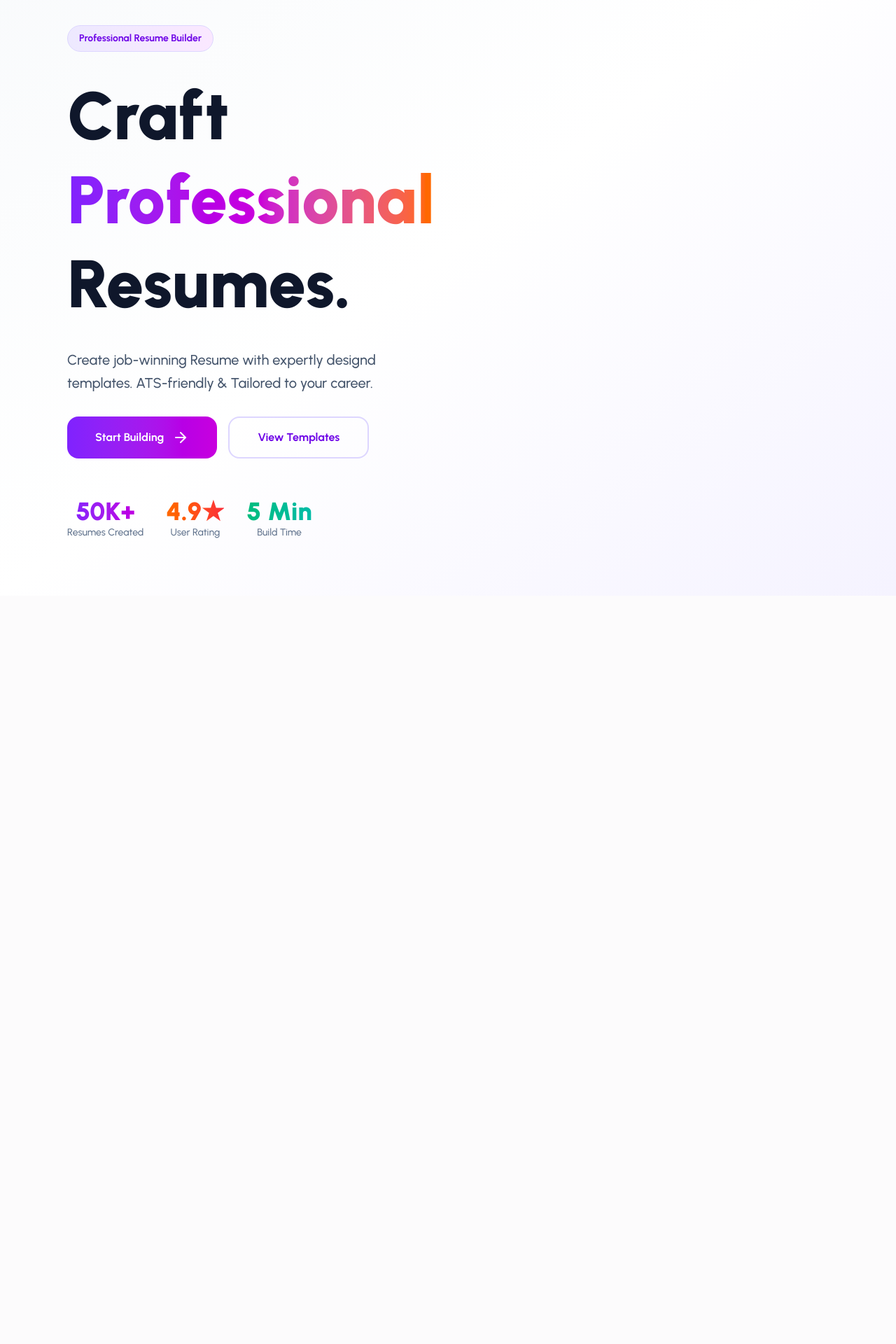
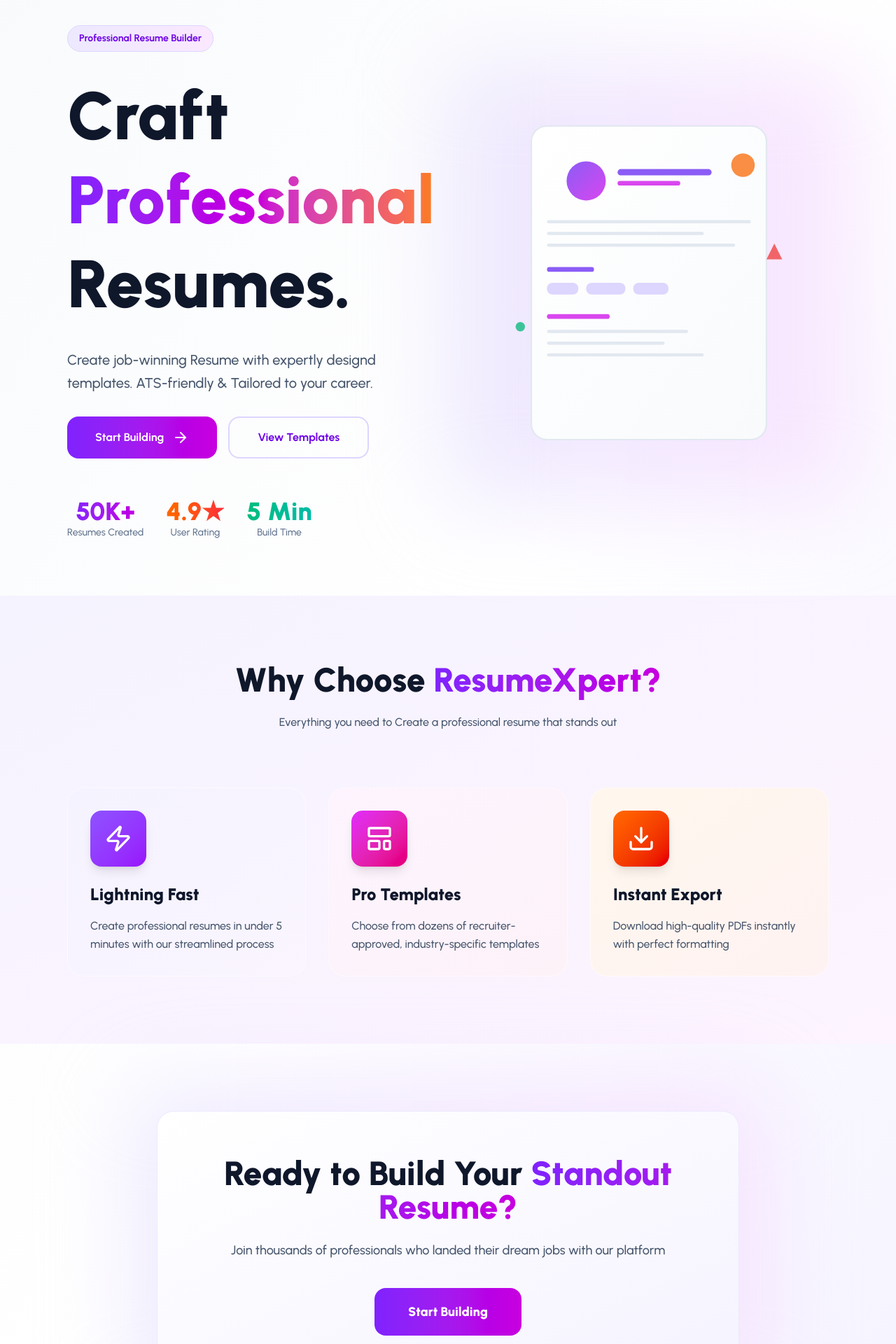
Before and after one commit to Surajit-Tunga/Resume-Builder-MERN, a React (Vite) app in the folder frontend/: page / in a window 1280 px wide. Shown: the part 140-2060 px from the top of the page at 70% size. Before the commit the page ends 991 px from the top, so only its background shows below. Built offline with nearby package versions, Linux system fonts and the light colour scheme.

Commit message:
Landing Page Done

```diff
--- a/frontend/src/pages/Landing.jsx
+++ b/frontend/src/pages/Landing.jsx
@@ -1,7 +1,7 @@
 import React, { useContext, useState } from 'react'
 import {useNavigate}  from 'react-router-dom'
 import {landingPageStyles} from '../assets/dummystyle'
-import { ArrowRight, LayoutTemplate, Menu, X } from 'lucide-react'
+import { ArrowRight, Download, LayoutTemplate, Menu, X, Zap } from 'lucide-react'
 import {UserContext} from '../context/UserContext'
 import { ProfileInfocard } from '../components/Cards'
 
@@ -31,7 +31,7 @@
                  <LayoutTemplate className={landingPageStyles.logoIconInner}/>
              </div>
              <span className={landingPageStyles.logoText}>
-               Resume Builder
+               ResumeXpert
              </span>
           </div>
           {/* Mobile Menu */}
@@ -130,12 +130,164 @@
                 ))}
               </div>
             </div>
-            {/* /RIGHT CONTENT 2.02*/}
+            {/* RIGHT CONTENT*/}
+            <div className={landingPageStyles.heroIllustration}>
+                  <div className={landingPageStyles.heroIllustrationBg}></div>
+                          <div className={landingPageStyles.heroIllustrationContainer}>
+                                <svg
+                                    viewBox="0 0 400 500"
+                                    className={landingPageStyles.svgContainer}
+                                    xmlns="http://www.w3.org/2000/svg"
+                                >
+                                    {/* Background */}
+                                    <defs>
+                                        <linearGradient id="bgGradient" x1="0%" y1="0%" x2="100%" y2="100%">
+                                            <stop offset="0%" stopColor="#8b5cf6" />
+                                            <stop offset="100%" stopColor="#d946ef" />
+                                        </linearGradient>
+                                        <linearGradient id="cardGradient" x1="0%" y1="0%" x2="100%" y2="100%">
+                                            <stop offset="0%" stopColor="#ffffff" />
+                                            <stop offset="100%" stopColor="#f8fafc" />
+                                        </linearGradient>
+                                    </defs>
+
+                                    {/* SVG elements */}
+                                    <rect x="50" y="50" width="300" height="400" rx="20" className={landingPageStyles.svgRect} />
+                                    <circle cx="120" cy="120" r="25" className={landingPageStyles.svgCircle} />
+                                    <rect x="160" y="105" width="120" height="8" rx="4" className={landingPageStyles.svgRectPrimary} />
+                                    <rect x="160" y="120" width="80" height="6" rx="3" className={landingPageStyles.svgRectSecondary} />
+                                    <rect x="70" y="170" width="260" height="4" rx="2" className={landingPageStyles.svgRectLight} />
+                                    <rect x="70" y="185" width="200" height="4" rx="2" className={landingPageStyles.svgRectLight} />
+                                    <rect x="70" y="200" width="240" height="4" rx="2" className={landingPageStyles.svgRectLight} />
+                                    <rect x="70" y="230" width="60" height="6" rx="3" className={landingPageStyles.svgRectPrimary} />
+                                    <rect x="70" y="250" width="40" height="15" rx="7" className={landingPageStyles.svgRectSkill} />
+                                    <rect x="120" y="250" width="50" height="15" rx="7" className={landingPageStyles.svgRectSkill} />
+                                    <rect x="180" y="250" width="45" height="15" rx="7" className={landingPageStyles.svgRectSkill} />
+                                    <rect x="70" y="290" width="80" height="6" rx="3" className={landingPageStyles.svgRectSecondary} />
+                                    <rect x="70" y="310" width="180" height="4" rx="2" className={landingPageStyles.svgRectLight} />
+                                    <rect x="70" y="325" width="150" height="4" rx="2" className={landingPageStyles.svgRectLight} />
+                                    <rect x="70" y="340" width="200" height="4" rx="2" className={landingPageStyles.svgRectLight} />
+
+                                    {/* Animated elements */}
+                                    <circle cx="320" cy="100" r="15" className={landingPageStyles.svgAnimatedCircle}>
+                                        <animateTransform
+                                            attributeName="transform"
+                                            type="translate"
+                                            values="0,0; 0,-10; 0,0"
+                                            dur="3s"
+                                            repeatCount="indefinite"
+                                        />
+                                    </circle>
+                                    <rect x="30" y="300" width="12" height="12" rx="6" className={landingPageStyles.svgAnimatedRect}>
+                                        <animateTransform
+                                            attributeName="transform"
+                                            type="translate"
+                                            values="0,0; 5,0; 0,0"
+                                            dur="2s"
+                                            repeatCount="indefinite"
+                                        />
+                                    </rect>
+                                    <polygon points="360,200 370,220 350,220" className={landingPageStyles.svgAnimatedPolygon}>
+                                        <animateTransform
+                                            attributeName="transform"
+                                            type="rotate"
+                                            values="0 360 210; 360 360 210; 0 360 210"
+                                            dur="4s"
+                                            repeatCount="indefinite"
+                                        />
+                                    </polygon>
+                                </svg>
+                      </div>
+            </div>
+          </div>
+        </section>
+
+        {/* Features Section */}
+        <section className={landingPageStyles.featuresSection}>
+          <div className={landingPageStyles.featuresContainer}>
+            <div className={landingPageStyles.featuresHeader}>
+              <h2 className={landingPageStyles.featuresTitle}>
+                Why Choose <span className={landingPageStyles.featuresTitleGradient}>
+                  ResumeXpert?
+                </span>
+              </h2>
+              <p className={landingPageStyles.featureDescription}>
+                Everything you need to Create a professional resume that stands out
+              </p>
+            </div>
+            <div className={landingPageStyles.featuresGrid}>
+              {[
+                  {
+                      icon: <Zap className={landingPageStyles.featureIcon} />,
+                      title: "Lightning Fast",
+                      description: "Create professional resumes in under 5 minutes with our streamlined process",
+                      gradient: landingPageStyles.featureIconViolet,
+                      bg: landingPageStyles.featureCardViolet
+                  },
+                  {
+                      icon: <LayoutTemplate className={landingPageStyles.featureIcon} />,
+                      title: "Pro Templates",
+                      description: "Choose from dozens of recruiter-approved, industry-specific templates",
+                      gradient: landingPageStyles.featureIconFuchsia,
+                      bg: landingPageStyles.featureCardFuchsia
+                  },
+                  {
+                      icon: <Download className={landingPageStyles.featureIcon} />,
+                      title: "Instant Export",
+                      description: "Download high-quality PDFs instantly with perfect formatting",
+                      gradient: landingPageStyles.featureIconOrange,
+                      bg: landingPageStyles.featureCardOrange
+                  }
+              ].map((feature, index)=>(
+                <div key={index} className={landingPageStyles.featureCard}>
+                  <div className={landingPageStyles.featureCardHover}/>
+                  <div className={`${landingPageStyles.featureCardContent} ${feature.bg}`}>
+                    <div className={`${landingPageStyles.featureIconContainer} ${feature.gradient}`}>
+                      {feature.icon}
+                    </div>
+                    <h3 className={landingPageStyles.featureTitle}>
+                      {feature.title}
+                    </h3>
+                    <p className={landingPageStyles.featureDescription}>
+                      {feature.description}
+                    </p>
+                  </div>
+                </div>
+              ))}
+            </div>
+          </div>
+        </section>
+
+        {/* CTA Section */}
+        <section className={landingPageStyles.ctaSection}>
+          <div className={landingPageStyles.ctaContainer}>
+            <div className={landingPageStyles.ctaCard}>
+              <div className={landingPageStyles.ctaCardBg}/>
+              <div className={landingPageStyles.ctaCardContent}>
+                <h2 className={landingPageStyles.ctaTitle}>
+                  Ready to Build Your <span className={landingPageStyles.ctaTitleGradient}>
+                    Standout Resume?
+                  </span>
+                </h2>
+                <p className={landingPageStyles.ctaDescription}>
+                  Join thousands of professionals who landed their dream jobs with our platform
+                </p>
+                <button className={landingPageStyles.ctaButton} onClick={handleCTA}>
+                  <div className={landingPageStyles.ctaButtonOverlay}/>
+                  <span className={landingPageStyles.ctaButtonText}>Start Building</span>
+                </button>
+              </div>
+            </div>
           </div>
         </section>
       </main>
-
-
+      <footer className={landingPageStyles.footer}>
+        <div className={landingPageStyles.footerContainer}>
+          <p className={landingPageStyles.footerText}>
+            Crafted with <span className={landingPageStyles.footerHeart}>❤️</span> by{'Surajit'}
+          </p>
+        </div>
+      </footer>
     </div>
   )
 }
```
